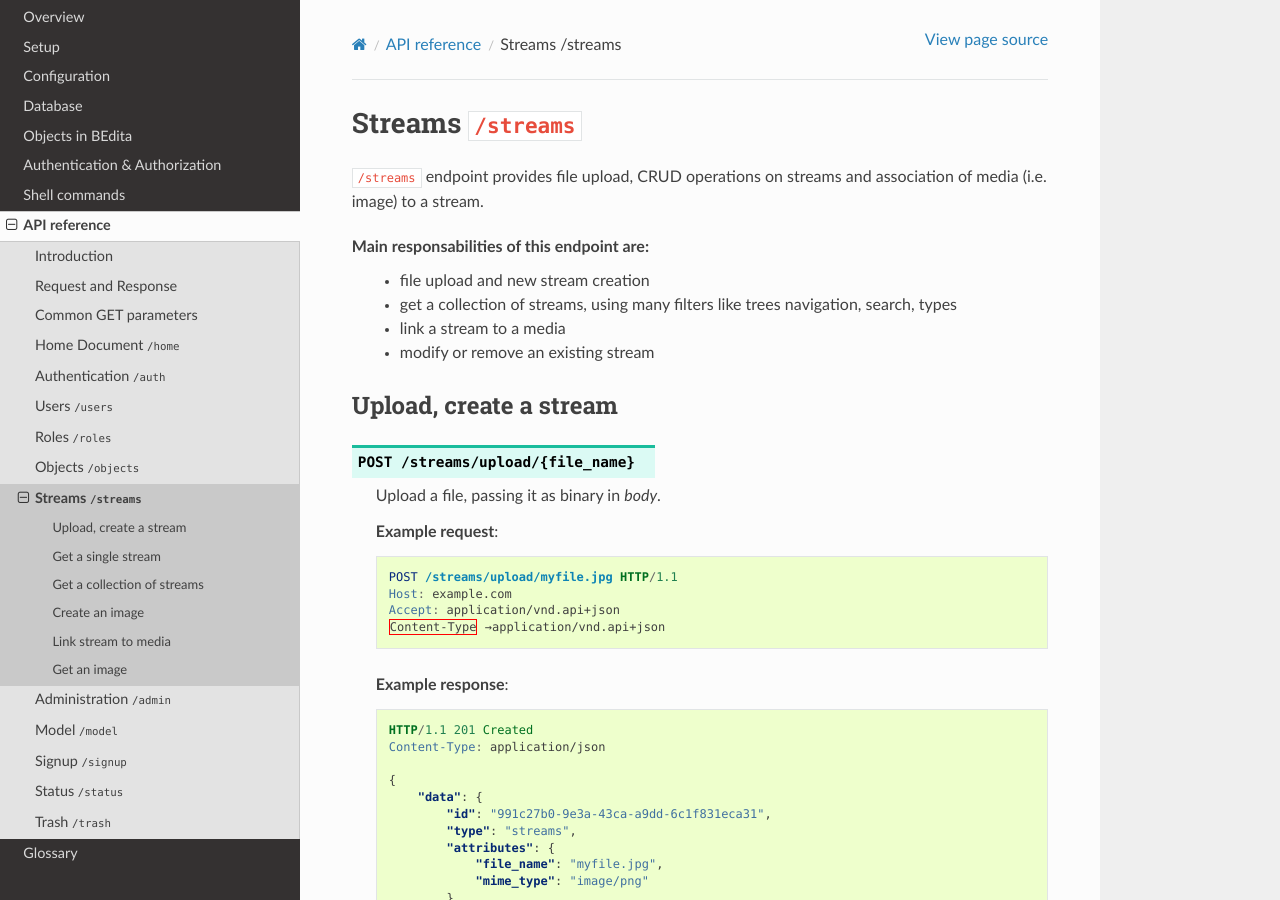
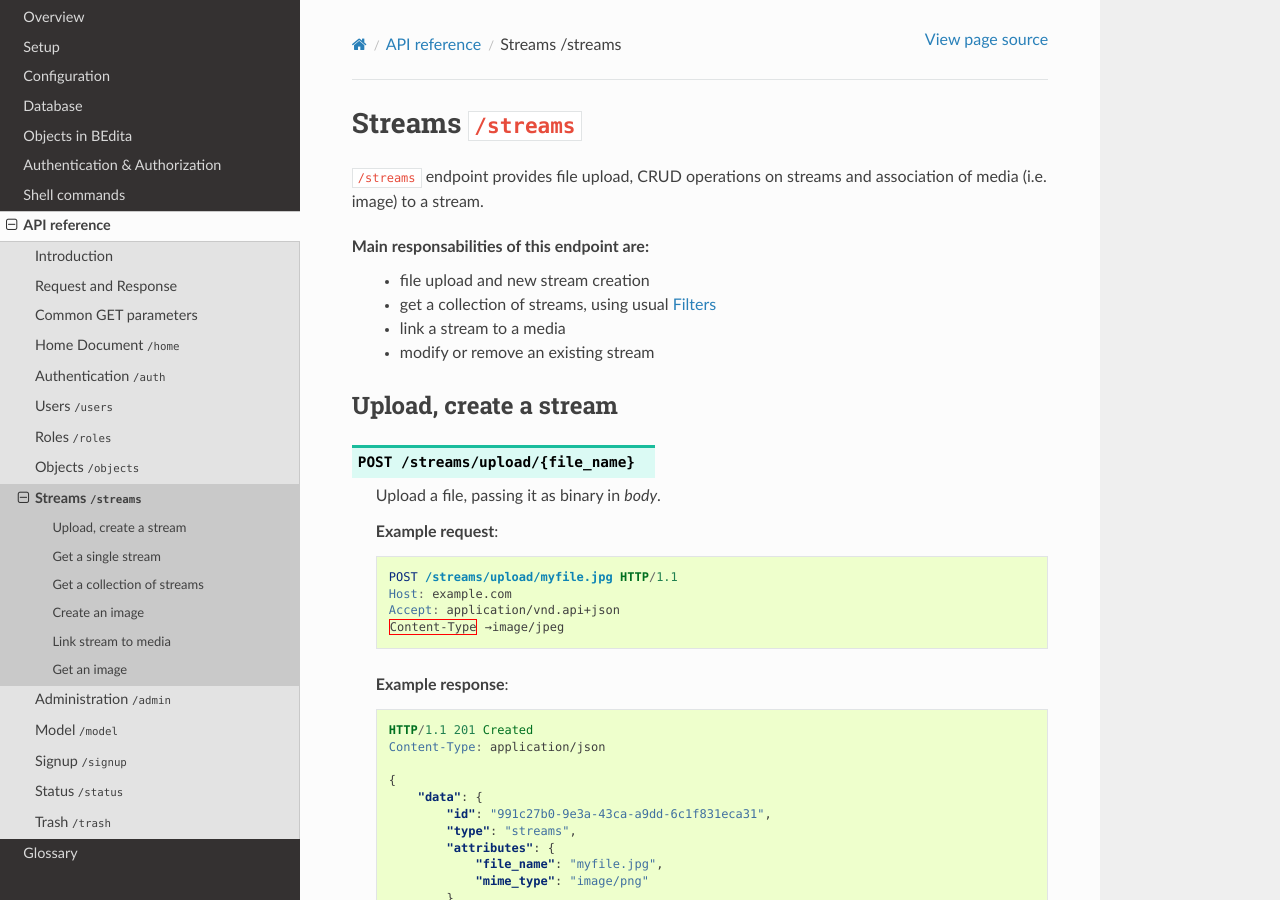
Before and after one commit to bedita/docs, a Sphinx documentation site: the page built from source/endpoints/streams.rst, in a window 1280 px wide and 900 px high. Built offline with Sphinx 7.4.7 and the Read the Docs theme 2.0.0, drawn with Linux system fonts in a browser that asks for light colours; some of the changed text lies outside the part shown.

Commit message:
#19 feat: streams endpoint

```diff
--- a/source/endpoints/streams.rst
+++ b/source/endpoints/streams.rst
@@ -5,7 +5,7 @@ Streams ``/streams``
 
 Main responsabilities of this endpoint are:
     * file upload and new stream creation
-    * get a collection of streams, using many filters like trees navigation, search, types
+    * get a collection of streams, using usual :ref:`get-filters`
     * link a stream to a media
     * modify or remove an existing stream
 
@@ -23,7 +23,7 @@ Upload, create a stream
         POST /streams/upload/myfile.jpg HTTP/1.1
         Host: example.com
         Accept: application/vnd.api+json
-        Content-Type →application/vnd.api+json
+        Content-Type →image/jpeg
 
     **Example response**:
 
```
Also changed, not shown: other parts of source/endpoints/streams.rst (+1 -1 lines).
